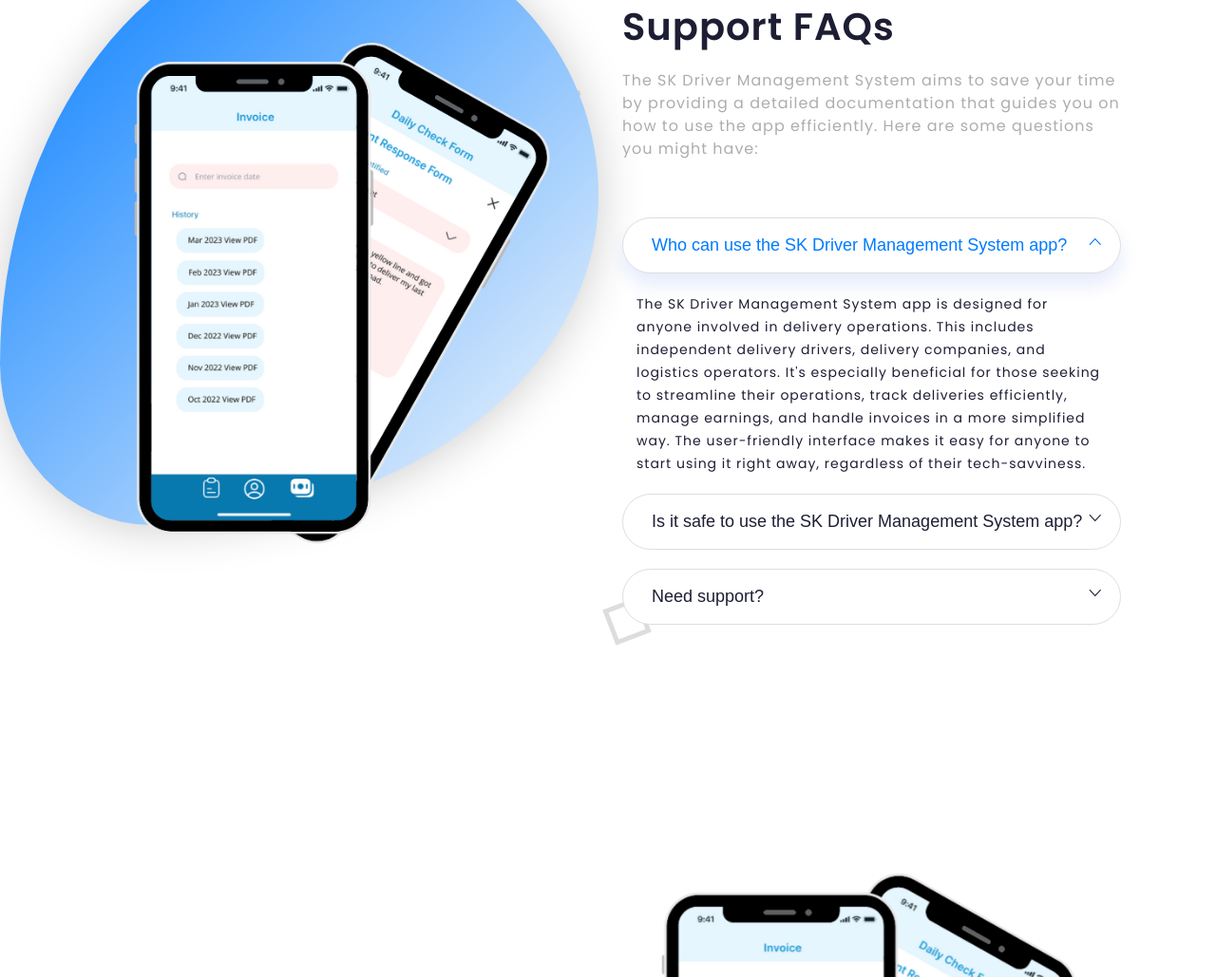
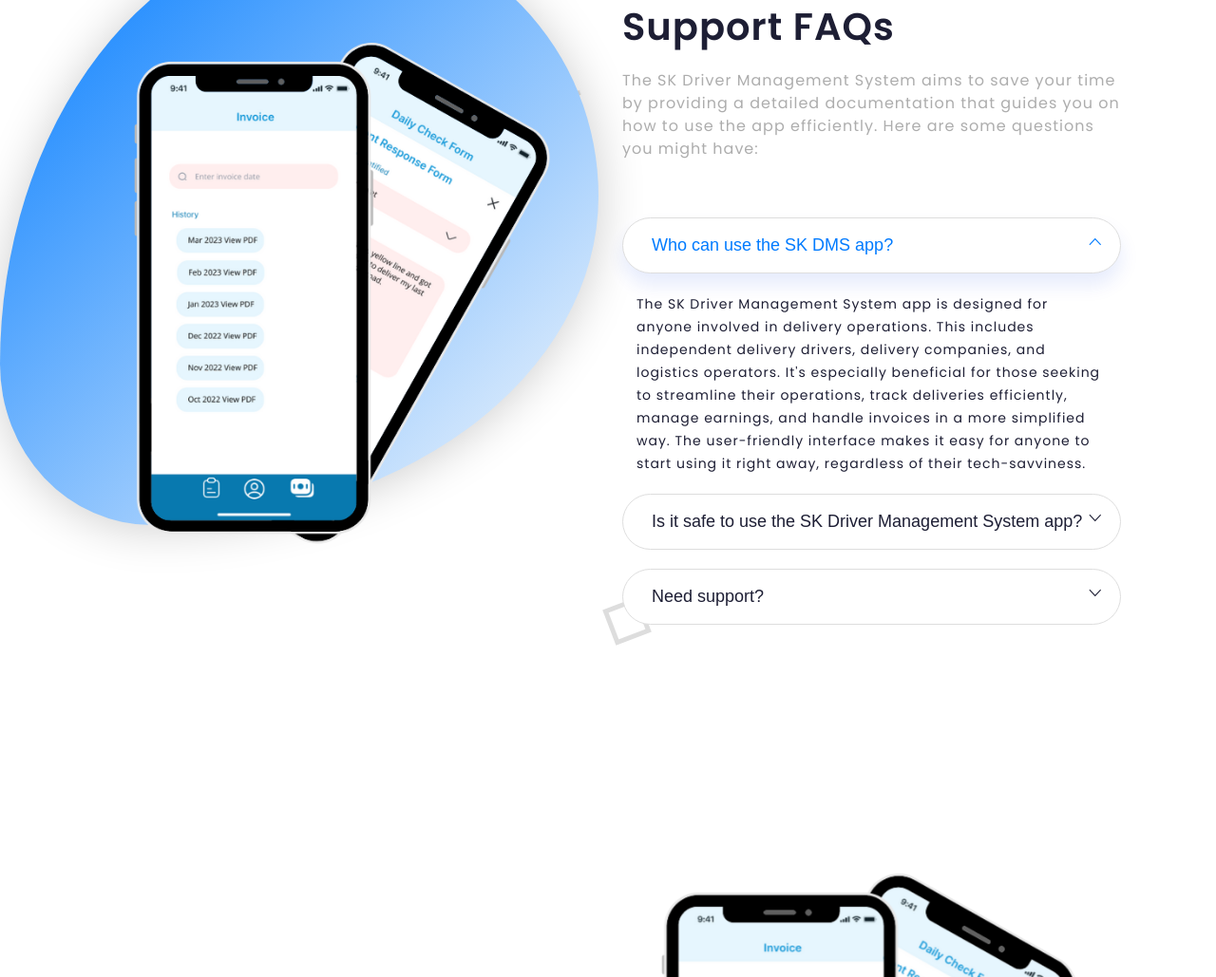
Before and after one commit to milanbhanushali/DriverManagementSystemWebPage, a plain HTML site: page index.html in a window 1280 px wide. Shown: the part 4630-5659 px from the top of the page at 95% size. Drawn offline with Linux system fonts and the light colour scheme; files whose address does not match are found by name; a web font is replaced by a local one.

Commit message:
Change content inside FAQ

```diff
--- a/index.html
+++ b/index.html
@@ -359,7 +359,7 @@
                            <div class="card-header" id="headingOne">
                               <h5 class="mb-0">
                                  <button class="btn btn-link" data-toggle="collapse" data-target="#collapseOne" aria-expanded="true" aria-controls="collapseOne">
-                                    Who can use the SK Driver Management System app?
+                                    Who can use the SK DMS app?
                                  </button>
                               </h5>
                            </div>
```
